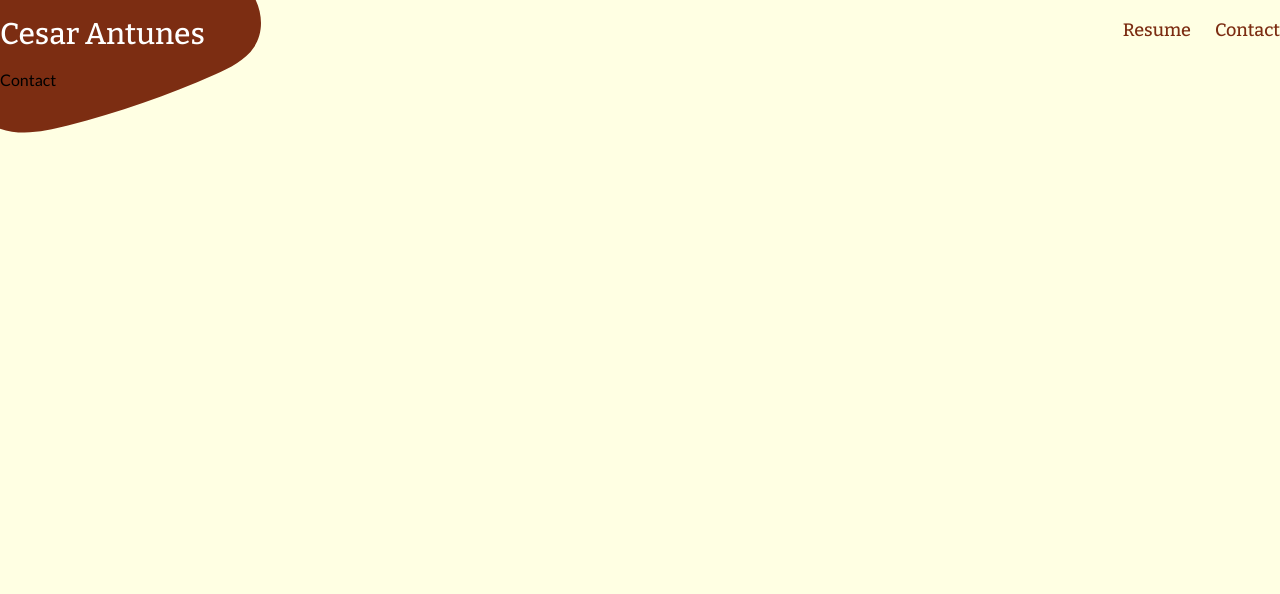
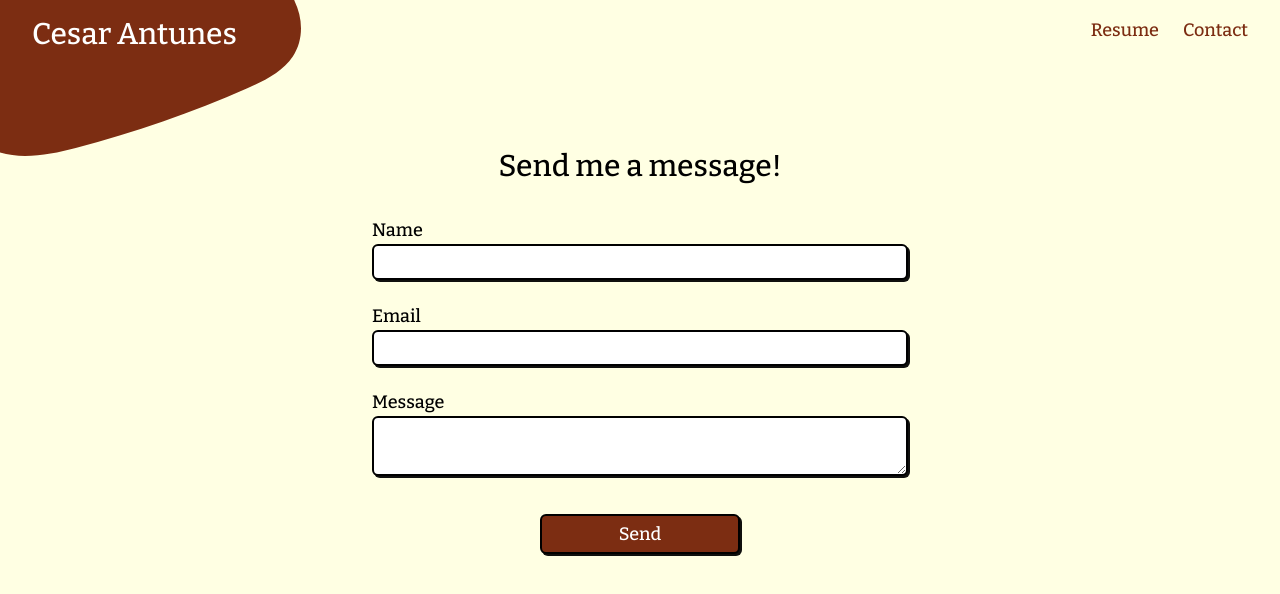
Before and after one commit to tchesa/portfolio-app, a Next.js app: page /contact in a window 1280 px wide. Shown: the top 594 px of the page. Built offline with nearby package versions, Linux system fonts and the light colour scheme.

Commit message:
add contact form

```diff
--- a/package.json
+++ b/package.json
@@ -9,6 +9,7 @@
     "lint": "next lint"
   },
   "dependencies": {
+    "@hookform/resolvers": "^3.1.0",
     "@types/node": "18.15.11",
     "@types/react": "18.0.34",
     "@types/react-dom": "18.0.11",
@@ -20,9 +21,11 @@
     "postcss": "8.4.21",
     "react": "18.2.0",
     "react-dom": "18.2.0",
+    "react-hook-form": "^7.43.9",
     "react-icons": "^4.8.0",
     "react-markdown": "^8.0.6",
     "tailwindcss": "3.3.1",
-    "typescript": "5.0.4"
+    "typescript": "5.0.4",
+    "zod": "^3.21.4"
   }
 }
--- /dev/null
+++ b/src/app/api/send-email/route.ts
@@ -0,0 +1,27 @@
+export async function POST(request: Request) {
+  const body = (await request.json()) as {
+    name: string;
+    email: string;
+    message: string;
+  };
+
+  const response = await fetch("https://api.emailjs.com/api/v1.0/email/send", {
+    method: "POST",
+    headers: {
+      "Content-Type": "application/json",
+    },
+    body: JSON.stringify({
+      service_id: process.env.EMAILJS_SERVICE_ID,
+      template_id: "template_0ral3v8",
+      user_id: process.env.EMAILJS_PUBLIC_KEY,
+      accessToken: process.env.EMAILJS_PRIVATE_KEY,
+      template_params: {
+        from_name: body.name,
+        email_id: body.email,
+        message: body.message,
+      },
+    }),
+  });
+
+  return response;
+}
--- a/src/app/contact/page.tsx
+++ b/src/app/contact/page.tsx
@@ -1,7 +1,10 @@
+import SendEmailForm from "@/components/form/send-email-form"
+
 const ContactPage = () => {
   return (
-    <main>
-      <h1>Contact</h1>
+    <main className="container mx-auto pt-20">
+      <h1 className="text-3xl font-medium font-serif text-center mb-8">Send me a message!</h1>
+      <SendEmailForm className="container mx-auto px-8 max-w-[600px]" />
     </main>
   )
 }
--- a/src/app/globals.css
+++ b/src/app/globals.css
@@ -13,6 +13,10 @@
   box-shadow: 12px 12px 0px #10100e;
 }
 
+.shadow-2 {
+  box-shadow: 2px 2px 0px #10100e;
+}
+
 body {
   background-color: #ffffe3;
 }
--- a/src/app/resume/page.tsx
+++ b/src/app/resume/page.tsx
@@ -81,7 +81,7 @@ const ResumePage = async () => {
   }
 
   return (
-    <main className="py-4 container mx-auto">
+    <main className="py-4 container mx-auto px-8">
       <div className="strong-border mb-20"> {/* resume frame */}
         <article className="bg-white">
           <div className="p-6"> {/* profile section */}
--- /dev/null
+++ b/src/components/form/send-email-form/index.tsx
@@ -0,0 +1,57 @@
+'use client'
+
+import { z } from 'zod'
+import { useForm } from 'react-hook-form'
+import { zodResolver } from '@hookform/resolvers/zod'
+import Input from '../ui/input'
+import TextArea from '../ui/textarea'
+import Button from '../ui/button'
+import { useState } from 'react'
+
+const schema = z.object({
+  name: z.string().nonempty('Name required'),
+  email: z.string().nonempty('Email required').email('Invalid format'),
+  message: z.string().nonempty('Message content required')
+})
+
+export type FormData = z.infer<typeof schema>
+
+type Props = {
+  className?: string
+}
+
+const SendEmailForm = ({ className, ...props }: Props) => {
+  const { register, handleSubmit, formState: { errors } } = useForm<FormData>({
+    resolver: zodResolver(schema)
+  })
+  const [sending, setSending] = useState<boolean>(false)
+
+  const onSubmit = async (data: FormData) => {
+    setSending(true)
+
+    try {
+      await fetch('/api/send-email', {
+        method: 'POST',
+        headers: {
+          'Content-Type': 'application/json',
+        },
+        body: JSON.stringify(data)
+      })
+    } finally {
+      setSending(false)
+    }
+  }
+
+  return (
+    <form className={className} onSubmit={handleSubmit(onSubmit)}>
+      <Input label="Name" error={errors.name} {...register('name')} />
+      <Input label="Email" error={errors.email} {...register('email')} />
+      <TextArea label="Message" error={errors.message} {...register('message')} />
+      <div className="text-center">
+        <Button className="mt-4 min-w-[200px]" disabled={sending}>Send</Button>
+      </div>
+    </form>
+  )
+}
+
+export default SendEmailForm
--- /dev/null
+++ b/src/components/form/ui/button/index.tsx
@@ -0,0 +1,9 @@
+import { ButtonHTMLAttributes, PropsWithChildren } from "react";
+
+type Props = PropsWithChildren<ButtonHTMLAttributes<HTMLButtonElement>>
+
+const Button = ({ children, className, ...props }: Props) => (
+  <button className={`text-lg font-serif font-medium bg-orange-900 text-white rounded-md border-2 border-black shadow-2 px-2 py-1 active:shadow-none relative active:top-0.5 active:left-0.5 disabled:pointer-events-none disabled:opacity-70 ${className || ''}`} {...props}>{children}</button>
+)
+
+export default Button
--- /dev/null
+++ b/src/components/form/ui/form-element/index.tsx
@@ -0,0 +1,19 @@
+'use client'
+
+import { PropsWithChildren } from "react"
+
+type Props = PropsWithChildren<{
+  label: string,
+  htmlFor?: string,
+  error?: string
+}>
+
+const FormElement = ({ children, label, htmlFor, error }: Props) => (
+  <div>
+    <label className="block text-lg font-serif font-medium" htmlFor={htmlFor}>{label}</label>
+    {children}
+    <span className="mt-0.5 block text-sm text-red-700 min-h-[20px]">{error}</span>
+  </div>
+)
+
+export default FormElement
--- /dev/null
+++ b/src/components/form/ui/input/index.tsx
@@ -0,0 +1,20 @@
+'use client'
+
+import { InputHTMLAttributes, forwardRef } from "react"
+import { FieldError, UseFormRegisterReturn } from "react-hook-form"
+import FormElement from "../form-element"
+
+type Props = InputHTMLAttributes<HTMLInputElement> & Omit<UseFormRegisterReturn, 'ref'> & {
+  label: string,
+  error?: FieldError
+}
+
+const Input = forwardRef<HTMLInputElement, Props>(({ label, error, ...inputProps }, ref) => (
+  <FormElement label={label} error={error?.message}>
+    <input className="w-full rounded-md border-2 border-black shadow-2 px-2 py-1 focus-visible:outline-none focus-visible:border-orange-700" {...inputProps} ref={ref} />
+  </FormElement>
+))
+
+Input.displayName = 'Input'
+
+export default Input
--- /dev/null
+++ b/src/components/form/ui/textarea/index.tsx
@@ -0,0 +1,20 @@
+'use client'
+
+import { InputHTMLAttributes, forwardRef } from "react"
+import { FieldError, UseFormRegisterReturn } from "react-hook-form"
+import FormElement from "../form-element"
+
+type Props = InputHTMLAttributes<HTMLTextAreaElement> & Omit<UseFormRegisterReturn, 'ref'> & {
+  label: string,
+  error?: FieldError
+}
+
+const TextArea = forwardRef<HTMLTextAreaElement, Props>(({ label, error, ...textAreaProps }, ref) => (
+  <FormElement label={label} error={error?.message}>
+    <textarea className="w-full rounded-md border-2 border-black shadow-2 px-2 py-1 block focus-visible:outline-none focus-visible:border-orange-700" {...textAreaProps} ref={ref} />
+  </FormElement>
+))
+
+TextArea.displayName = 'TextArea'
+
+export default TextArea
--- a/src/components/header/index.tsx
+++ b/src/components/header/index.tsx
@@ -14,7 +14,7 @@ const navItems = [
 
 const Header = () => {
   return (
-    <header className="flex justify-between py-4 relative container mx-auto">
+    <header className="flex justify-between py-4 relative container mx-auto px-8">
       <Link className="font-medium font-serif text-3xl text-white hover:underline" href="/">Cesar Antunes</Link>
       <nav>
         <ul className="flex space-x-6">
@@ -25,7 +25,7 @@ const Header = () => {
           ))}
         </ul>
       </nav>
-      <Shape1 className="absolute top-[-68px] left-[-39px] text-orange-900 -z-10 h-auto w-[300px]" />
+      <Shape1 className="absolute top-[-78px] left-[-49px] text-orange-900 -z-10 h-auto w-[350px]" />
     </header>
   )
 }
```
Also changed, not shown: 1 other file (tests, documents, lock files or other folders).
